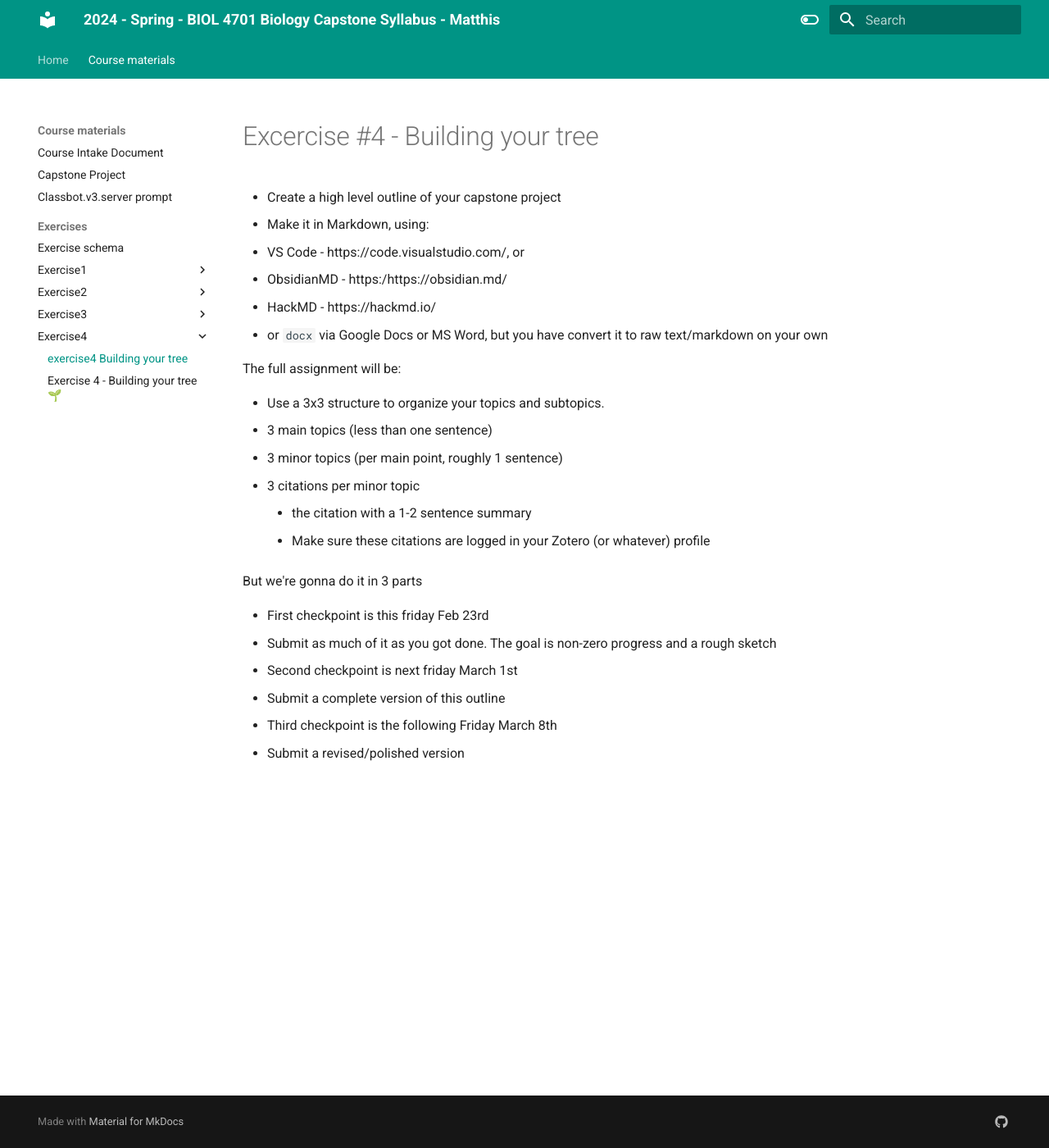
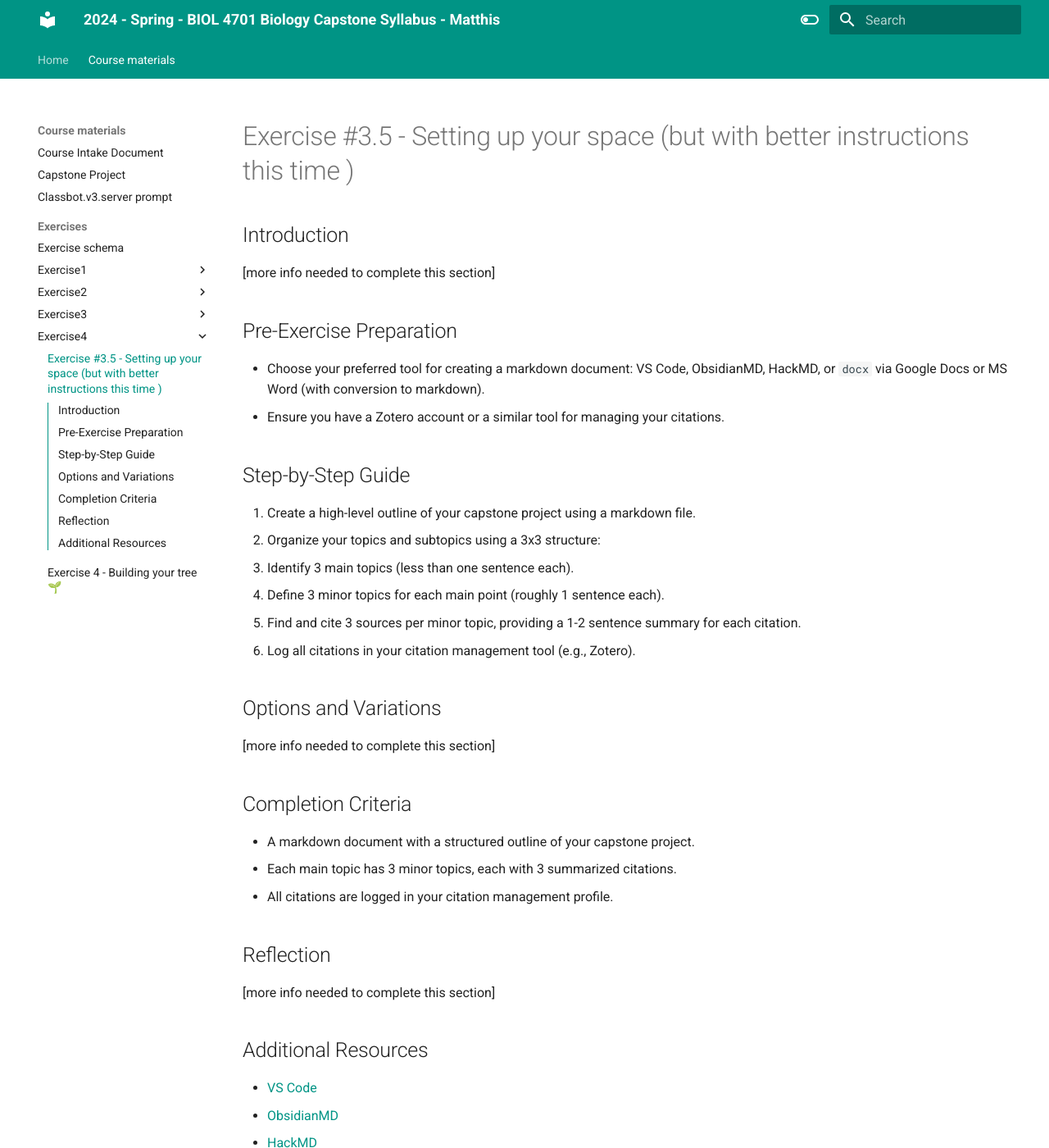
Before and after one commit to HumanMovementNeuroscience/capstone, an MkDocs documentation site: the page built from docs/course_materials/exercises/exercise4/exercise4-Building-your-tree.md, in a window 1280 px wide and 1400 px high. Shown: the whole window at 82% size. Built offline with MkDocs 1.6.1 and Material for MkDocs 9.7.7, drawn with Linux system fonts in a browser that asks for light colours.

Commit message:
Feb 26, 2024, 4:14 PM

```diff
--- a/docs/course_materials/exercises/exercise4/exercise4-Building-your-tree.md
+++ b/docs/course_materials/exercises/exercise4/exercise4-Building-your-tree.md
@@ -1,51 +1,32 @@
-<!--
+# Exercise #3.5 - Setting up your space (but with better instructions this time )
 
-Prof self-evaluation notes:
+## Introduction
+[more info needed to complete this section]
 
-This is a decent first pass at an exercise, its a decent start, but its too vague.
+## Pre-Exercise Preparation
+- Choose your preferred tool for creating a markdown document: VS Code, ObsidianMD, HackMD, or `docx` via Google Docs or MS Word (with conversion to markdown).
+- Ensure you have a Zotero account or a similar tool for managing your citations.
 
-Want to update it to match the perscribed schema and add more details.
+## Step-by-Step Guide
+1. Create a high-level outline of your capstone project using a markdown file.
+2. Organize your topics and subtopics using a 3x3 structure:
+   - Identify 3 main topics (less than one sentence each).
+   - Define 3 minor topics for each main point (roughly 1 sentence each).
+   - Find and cite 3 sources per minor topic, providing a 1-2 sentence summary for each citation.
+3. Log all citations in your citation management tool (e.g., Zotero).
 
-In short, I will ask them to:
+## Options and Variations
+[more info needed to complete this section]
 
-- simplify the bot-prompt thing so their whole capstone is outline in a single message in the `bot prompt` section of their category (show an example in the server)
+## Completion Criteria
+- A markdown document with a structured outline of your capstone project.
+- Each main topic has 3 minor topics, each with 3 summarized citations.
+- All citations are logged in your citation management profile.
 
-- specify that they only *need* to make channels for the 3 main topics, but they can make channels for the subtopics if they want
-  - format it so that the #channel-name in th emessage also links to the channel
+## Reflection
+[more info needed to complete this section]
 
-- also set up `general` channel, and `paper-summarize` channel with the paper schema included in it.
-
-tasks I will ask them to do -
-
-- pop a /chat in each of the 3 main topic channels
-
-- use the #papers channel to discuss individual papers and then show them how to extract a summary and then use it to drive forward a dicsussion in one of the topic channels.
--->
-
-# Excercise #4 - Building your tree
-
-- Create a high level outline of your capstone project
-- Make it in Markdown, using:
-  - VS Code - https://code.visualstudio.com/, or
-  - ObsidianMD -  https:/https://obsidian.md/
-  - HackMD - https://hackmd.io/
-  - or `docx` via Google Docs or MS Word, but you have convert it to raw text/markdown on your own
-
-
-The full assignment will be:
-
-- Use a 3x3 structure to organize your topics and subtopics.
-  - 3 main topics (less than one sentence)
-  - 3 minor topics (per main point, roughly 1 sentence)
-  - 3 citations per minor topic
-    - the citation with a 1-2 sentence summary
-    - Make sure these citations are logged in your Zotero (or whatever) profile
-
-But we're gonna do it in 3 parts
-
-- First checkpoint is this friday Feb 23rd
-  - Submit as much of it as you got done. The goal is non-zero progress and a rough sketch
-- Second checkpoint is next friday March 1st
-  - Submit a complete version of this outline
-- Third checkpoint is the following Friday March 8th
-  - Submit a revised/polished version
+## Additional Resources
+- [VS Code](https://code.visualstudio.com/)
+- [ObsidianMD](https://obsidian.md/)
+- [HackMD](https://hackmd.io/)
```
